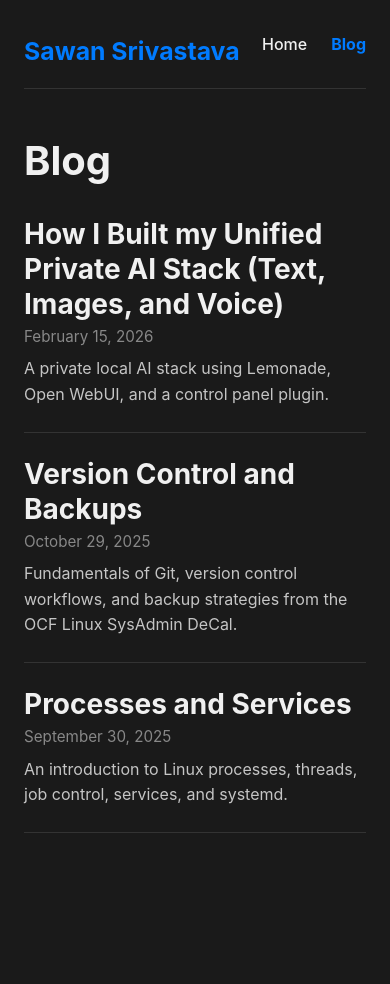
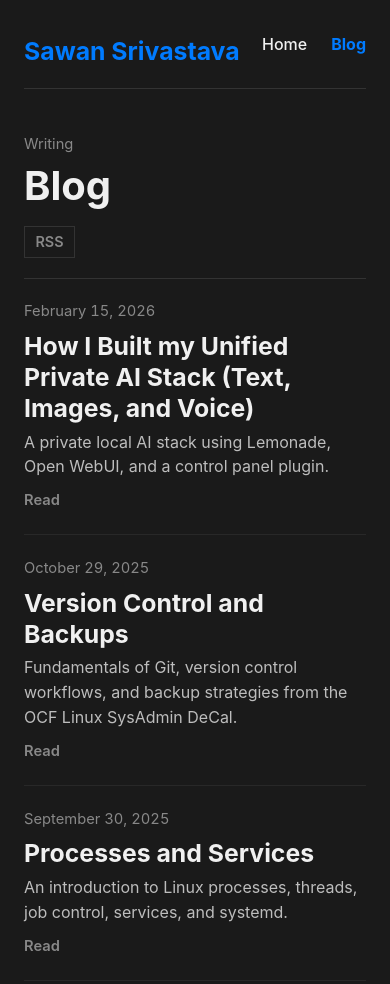
Before and after one commit to sawansri/sawansri.com, an Astro site: page /blog in a window 390 px wide. Before the commit the page ends 889 px from the top, so only its background shows below. Built offline with nearby package versions, Linux system fonts and the light colour scheme; Astro itself is replaced by a stand-in of ours.

Commit message:
feat: refine blog archive design
Signed-off-by: Sawan Srivastava <sawan1210@gmail.com>

```diff
--- a/src/pages/blog/index.astro
+++ b/src/pages/blog/index.astro
@@ -17,22 +17,38 @@ const formatDate = (date: Date) =>
 ---
 
 <BaseLayout title="Blog | Sawan Srivastava" description="Writing by Sawan Srivastava.">
-  <div class="container">
+  <div class="container blog-container">
     <SiteHeader active="blog" />
 
-    <main>
-      <h1 class="page-title">Blog</h1>
-      <div id="post-list">
+    <main class="blog-index">
+      <header class="archive-header">
+        <div>
+          <p class="archive-kicker">Writing</p>
+          <h1 class="page-title">Blog</h1>
+        </div>
+        <a class="archive-rss" href="/rss.xml">RSS</a>
+      </header>
+
+      <ol id="post-list" class="post-list" aria-label="Blog posts">
         {
           posts.map((post) => (
-            <article class="post-preview">
-              <h2><a href={`/blog/${post.id}/`}>{post.data.title}</a></h2>
-              <p class="post-meta">{formatDate(post.data.pubDate)}</p>
-              <p class="post-description">{post.data.description}</p>
-            </article>
+            <li>
+              <article class="post-preview">
+                <time class="post-date" datetime={post.data.pubDate.toISOString()}>
+                  {formatDate(post.data.pubDate)}
+                </time>
+                <div class="post-preview-body">
+                  <h2><a href={`/blog/${post.id}/`}>{post.data.title}</a></h2>
+                  <p class="post-description">{post.data.description}</p>
+                </div>
+                <a class="post-read-link" href={`/blog/${post.id}/`} aria-label={`Read ${post.data.title}`}>
+                  Read
+                </a>
+              </article>
+            </li>
           ))
         }
-      </div>
+      </ol>
     </main>
   </div>
 </BaseLayout>
--- a/src/styles/global.css
+++ b/src/styles/global.css
@@ -4,6 +4,8 @@
   --text-muted: #888;
   --accent-blue: #007bff;
   --border-color: #333;
+  --border-quiet: #282828;
+  --surface-dark: #202020;
   --button-bg: #333;
   --button-border: #555;
   --font-main: Inter, ui-sans-serif, system-ui, -apple-system, BlinkMacSystemFont, "Segoe UI", sans-serif;
@@ -206,26 +208,91 @@ h3 {
   padding: 2rem 1.5rem;
 }
 
+.blog-container {
+  width: min(1040px, calc(100% - 48px));
+  padding-bottom: 5rem;
+}
+
 .container .main-header {
   margin-bottom: 3rem;
   padding-bottom: 1rem;
   border-bottom: 1px solid var(--border-color);
 }
 
+.blog-container .main-header {
+  margin-bottom: 0;
+}
+
+.blog-index {
+  padding-top: 4.5rem;
+}
+
+.archive-header {
+  display: flex;
+  align-items: flex-end;
+  justify-content: space-between;
+  gap: 2rem;
+  padding-bottom: 1.25rem;
+  border-bottom: 1px solid var(--border-color);
+}
+
+.archive-kicker {
+  margin-bottom: 0.35rem;
+  color: var(--text-muted);
+  font-size: 0.92rem;
+}
+
 .page-title {
-  margin-bottom: 2rem;
+  margin-bottom: 0;
   font-size: 2.5rem;
 }
 
+.archive-rss {
+  display: inline-flex;
+  align-items: center;
+  min-height: 2rem;
+  padding: 0.2rem 0.65rem;
+  border: 1px solid var(--border-color);
+  color: var(--text-muted);
+  font-size: 0.9rem;
+  font-weight: 600;
+  text-decoration: none;
+}
+
+.archive-rss:hover {
+  border-color: var(--accent-blue);
+  color: var(--text-light);
+}
+
+.post-list {
+  list-style: none;
+}
+
 .post-preview {
-  padding-bottom: 1.5rem;
-  margin-bottom: 1.5rem;
-  border-bottom: 1px solid var(--border-color);
+  display: grid;
+  grid-template-columns: 9.5rem minmax(0, 1fr) 4rem;
+  gap: 1.5rem;
+  align-items: start;
+  padding: 1.55rem 0;
+  border-bottom: 1px solid var(--border-quiet);
+}
+
+.post-preview:hover {
+  border-bottom-color: #4a4a4a;
+}
+
+.post-date {
+  padding-top: 0.17rem;
+  color: var(--text-muted);
+  font-size: 0.92rem;
+  font-variant-numeric: tabular-nums;
+  white-space: nowrap;
 }
 
 .post-preview h2 {
-  margin-bottom: 0.2rem;
-  font-size: 1.75rem;
+  margin-bottom: 0.35rem;
+  font-size: 1.55rem;
+  line-height: 1.25;
 }
 
 .post-preview h2 a {
@@ -237,30 +304,50 @@ h3 {
   color: var(--accent-blue);
 }
 
+.post-preview-body {
+  max-width: 72ch;
+}
+
 .post-meta {
   color: var(--text-muted);
   font-size: 0.95rem;
 }
 
 .post-description {
-  max-width: 70ch;
-  margin-top: 0.45rem;
-  color: #c5c5c5;
+  max-width: 68ch;
+  color: #bdbdbd;
   font-size: 1rem;
+  line-height: 1.55;
+}
+
+.post-read-link {
+  justify-self: end;
+  padding-top: 0.18rem;
+  color: var(--text-muted);
+  font-size: 0.92rem;
+  font-weight: 600;
+  text-decoration: none;
+}
+
+.post-read-link:hover {
+  color: var(--accent-blue);
 }
 
 .post-header {
-  margin-bottom: 2rem;
+  max-width: 860px;
+  margin: 4.5rem 0 2rem;
+  padding-bottom: 1.5rem;
+  border-bottom: 1px solid var(--border-color);
 }
 
 .post-title {
   margin-bottom: 0.5rem;
-  font-size: 3rem;
-  line-height: 1.2;
+  font-size: 2.65rem;
+  line-height: 1.16;
 }
 
 .post-content {
-  max-width: 86ch;
+  max-width: 820px;
   font-size: 1.1rem;
   line-height: 1.7;
 }
@@ -319,8 +406,8 @@ h3 {
   padding: 1rem;
   overflow-x: auto;
   border: 1px solid var(--border-color);
-  border-radius: 5px;
-  background: #1e1e1e;
+  border-radius: 4px;
+  background: var(--surface-dark);
   color: #dcdcdc;
   font-size: 0.92rem;
   line-height: 1.6;
@@ -339,9 +426,9 @@ h3 {
   display: block;
   max-width: 100%;
   height: auto;
-  margin: 1.25rem auto;
+  margin: 1.5rem auto;
   border: 1px solid var(--border-color);
-  border-radius: 8px;
+  border-radius: 4px;
 }
 
 .back-link {
@@ -387,7 +474,40 @@ h3 {
     width: 100%;
   }
 
+  .blog-container {
+    width: 100%;
+    padding-bottom: 3.5rem;
+  }
+
+  .blog-index {
+    padding-top: 2.75rem;
+  }
+
+  .archive-header {
+    align-items: flex-start;
+    flex-direction: column;
+    gap: 1rem;
+  }
+
+  .post-preview {
+    grid-template-columns: 1fr;
+    gap: 0.45rem;
+    padding: 1.35rem 0;
+  }
+
+  .post-date {
+    padding-top: 0;
+  }
+
+  .post-read-link {
+    justify-self: start;
+  }
+
   .post-title {
     font-size: 2.2rem;
   }
+
+  .post-header {
+    margin-top: 2.75rem;
+  }
 }
```
